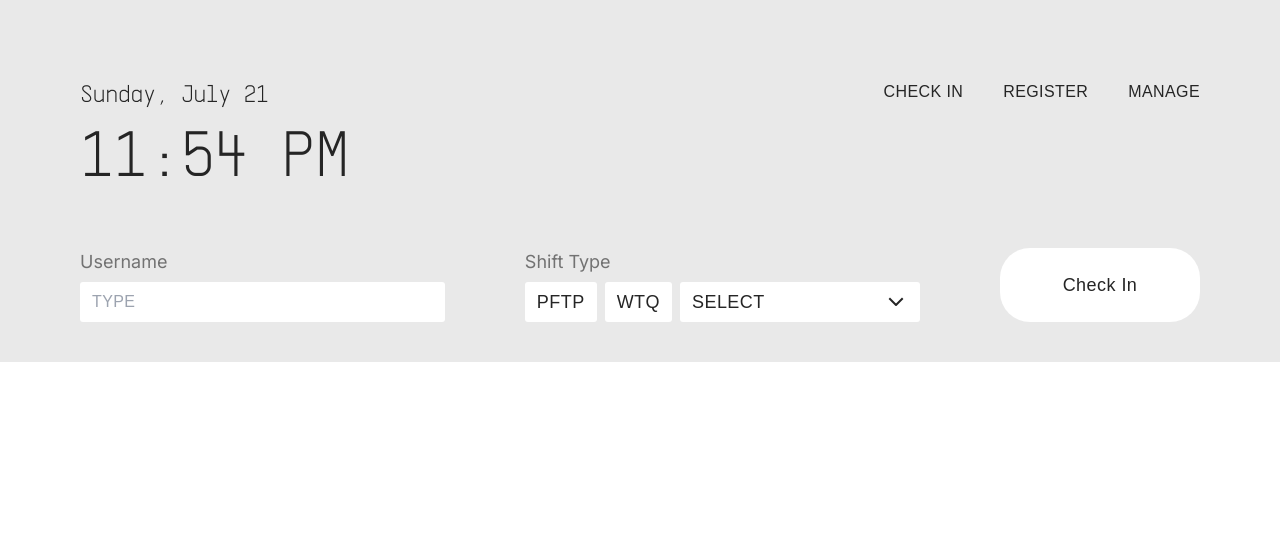
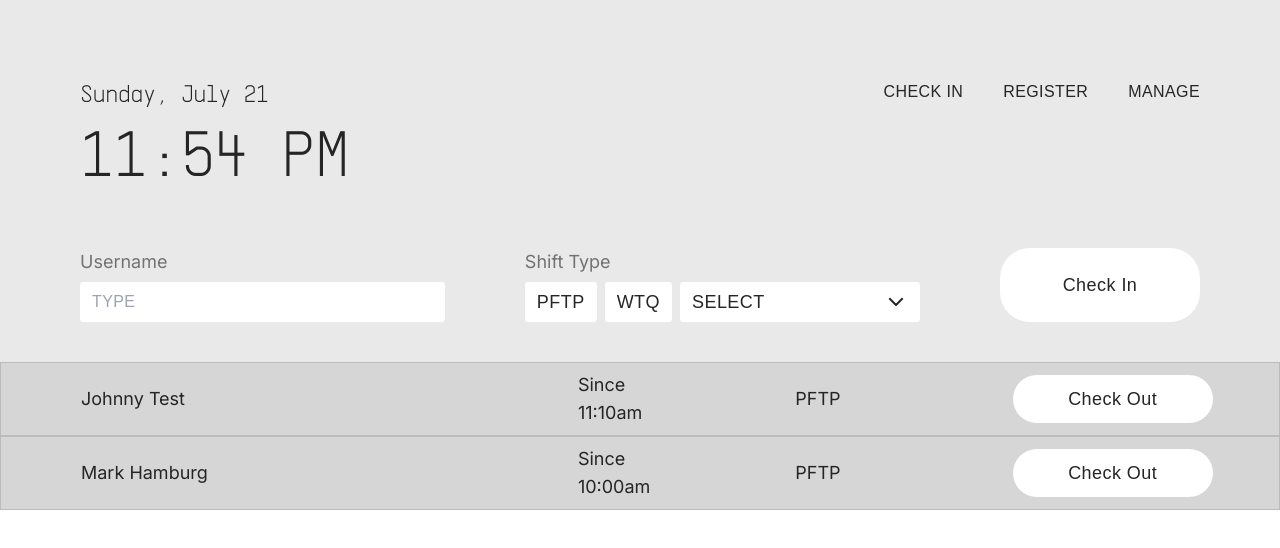
Before and after one commit to SFU-Blueprint/Pedals, a Next.js app in the folder src/: page /checkin in a window 1280 px wide. Shown: the top 548 px of the page. Built offline with nearby package versions, Linux system fonts and the light colour scheme; a web font is replaced by a local one.

Commit message:
create: started on the volunteer component

```diff
--- a/src/app/(ui)/(volunteer)/checkin/page.tsx
+++ b/src/app/(ui)/(volunteer)/checkin/page.tsx
@@ -3,6 +3,22 @@
 import { useState } from "react";
 import FormInput from "@/components/FormInput";
 import Dropdown from "@/components/Dropdown";
+import Volunteer from "@/components/Volunteer";
+
+const fakeInfo = [
+  {
+    firstName: "Johnny",
+    lastName: "Test",
+    timeIn: "Since 11:10am",
+    id: "test"
+  },
+  {
+    firstName: "Mark",
+    lastName: "Hamburg",
+    timeIn: "Since 10:00am",
+    id: "test"
+  }
+];
 
 function ShiftSelect() {
   const [selectedShift, setSelectedShift] = useState<string | null>(null);
@@ -40,13 +56,36 @@ function ShiftSelect() {
 
 export default function Checkin() {
   return (
+    <div className="flex flex-col">
+      {" "}
       <form className="flex justify-between gap-20 px-20 py-10">
-      <FormInput label="Username" type="text" placeholder="TYPE" />
+        <FormInput
+          className="w-4/12 flex-initial"
+          label="Username"
+          type="text"
+          placeholder="TYPE"
+        />
         <ShiftSelect />
         <button type="submit" className="min-w-[200px]">
           Check In
         </button>
       </form>
+      {fakeInfo.map(
+        (item: {
+          firstName: String;
+          lastName: String;
+          timeIn: String;
+          id: any;
+        }) => (
+          <Volunteer
+            firstName={item.firstName}
+            lastName={item.lastName}
+            timeIn={item.timeIn}
+            id={item.id}
+          />
+        )
+      )}
+    </div>
   );
 }
 
--- a/src/app/components/FormInput.tsx
+++ b/src/app/components/FormInput.tsx
@@ -7,7 +7,7 @@ interface FormInputProps extends React.ComponentPropsWithoutRef<"input"> {
 export default function FormInput({ label, ...props }: FormInputProps) {
   const id = useId();
   return (
-    <div className={`${props.className} flex w-full flex-col gap-1.5`}>
+    <div className={`${props.className} flex flex-col gap-1.5`}>
       {label && <label htmlFor={id}>{label}</label>}
       {props.children || (
         <input id={id} type={props.type} placeholder={props.placeholder} />
--- /dev/null
+++ b/src/app/components/Volunteer.tsx
@@ -0,0 +1,45 @@
+import React, { useId } from "react";
+
+interface VolunteerProps {
+  firstName: String;
+  lastName: String;
+  timeIn: String; //Todo: Change to DateTime Object
+  id: any;
+}
+
+export default function Volunteer({
+  firstName,
+  lastName,
+  timeIn,
+  id
+}: VolunteerProps) {
+  return (
+    <div className="flex items-center justify-between border-[1px] border-[#BBBBBB] bg-[#D6D6D6] px-20 py-2">
+      {/* Name */}
+      <div className="w-4/12 flex-initial">
+        <p>
+          {firstName} {lastName}
+        </p>
+      </div>
+
+      {/* Time */}
+      <div className="w-1/12 flex-initial">
+        {" "}
+        <p>{timeIn}</p>
+      </div>
+
+      {/* Pftp */}
+      <div className="w-1/12 flex-initial">
+        <p>PFTP</p>
+      </div>
+
+      {/* Button */}
+      <div className="w-2/12 flex-initial">
+        {" "}
+        <button type="submit" className="min-w-[200px]">
+          Check Out
+        </button>
+      </div>
+    </div>
+  );
+}
```
Lines whose indentation alone changed are shown as unchanged.
